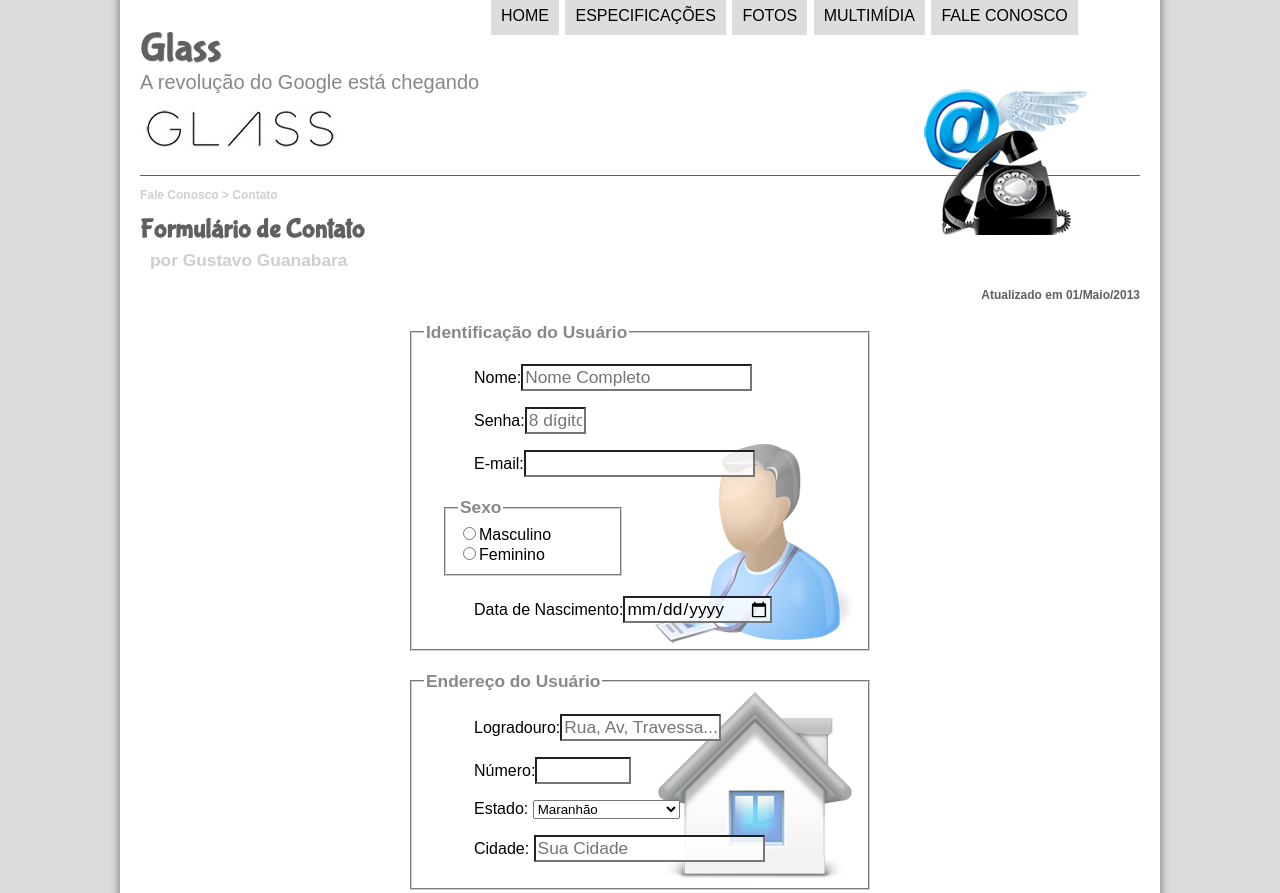
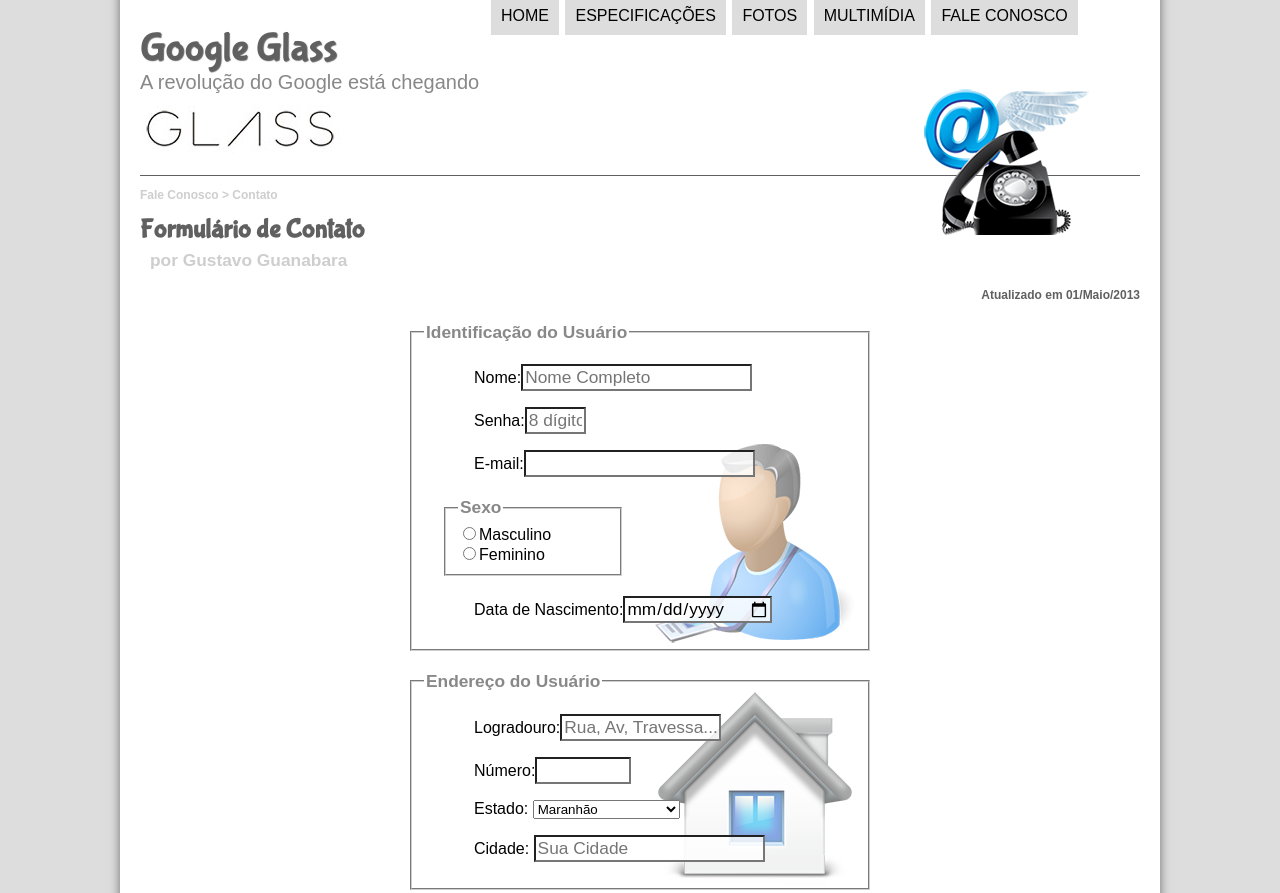
Before and after one commit to kayquemab/Projeto_GoogleGlass, a plain HTML site: page fale-conosco.html in a window 1280 px wide. Shown: the top 893 px of the page. Drawn offline with Linux system fonts and the light colour scheme; a web font is replaced by a local one.

Commit message:
update fale conosco

```diff
--- a/fale-conosco.html
+++ b/fale-conosco.html
@@ -21,7 +21,7 @@
 <header id="cabecalho">
 
 <hgroup>
-<h1>Glass</h1>
+<h1>Google Glass</h1>
 <h2>A revolução do Google está chegando</h2>
 </hgroup>
 
```
